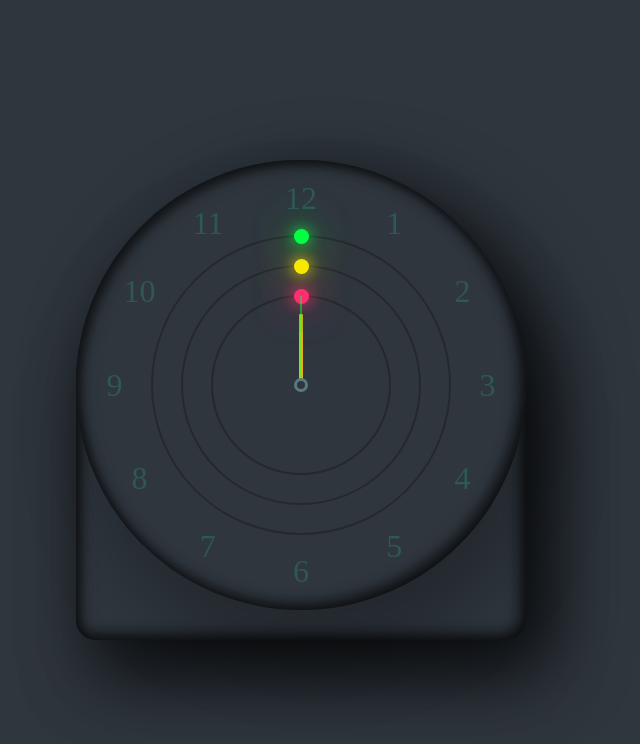
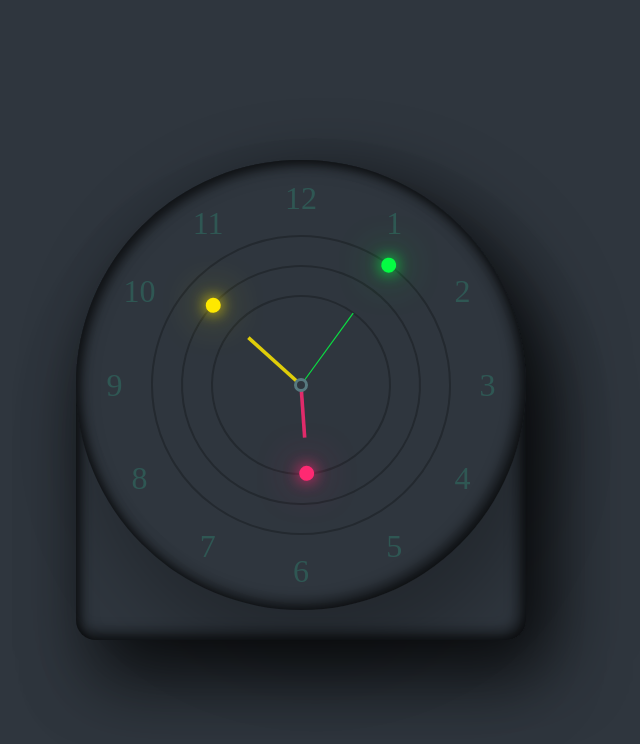
Before and after one commit to Mahtab-Hossain/ambientClock, a plain HTML site: page index.html in a window 1280 px wide. Shown: the whole page, without its empty margins (339-979 px from the left). Drawn offline with Linux system fonts and the light colour scheme.

Commit message:
clock script complete

```diff
--- a/index.html
+++ b/index.html
@@ -11,9 +11,9 @@
     <div class="container">
         <div class="clock">
 
-            <div class="circle" id="sec" style="--clr:#04fc43;"><em></em></div>
-            <div class="circle circle2" id="min" style="--clr:#fee800;"><em></em></div>
-            <div class="circle circle3" id="hour" style="--clr:#ff2972;"><em></em></div>
+            <div class="circle" id="sc" style="--clr:#04fc43;"><em></em></div>
+            <div class="circle circle2" id="mn" style="--clr:#fee800;"><em></em></div>
+            <div class="circle circle3" id="hr" style="--clr:#ff2972;"><em></em></div>
 
             <span style="--i:1;"><strong>1</strong></span>
             <span style="--i:2;"><strong>2</strong></span>
@@ -29,5 +29,24 @@
             <span style="--i:12;"><strong>12</strong></span>
         </div>
     </div>
+
+    <script>
+        let hr = document.querySelector('#hr');
+        let mn = document.querySelector('#mn');
+        let sc = document.querySelector('#sc');
+
+        setInterval(()=>{
+            let day = new Date();
+
+            let hh = day.getHours() * 30;
+            let mm = day.getMinutes() * 6;
+            let ss = day.getSeconds() * 6;
+
+            hr.style.transform = `rotateZ(${hh+(mm/12)}deg)`;
+            mn.style.transform = `rotateZ(${mm}deg)`;
+            sc.style.transform = `rotateZ(${ss}deg)`;
+        })
+
+    </script>
 </body>
 </html>
```
